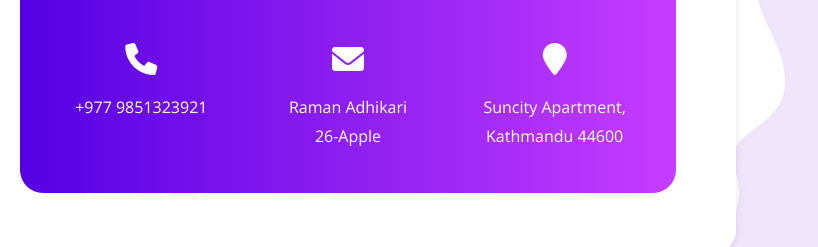
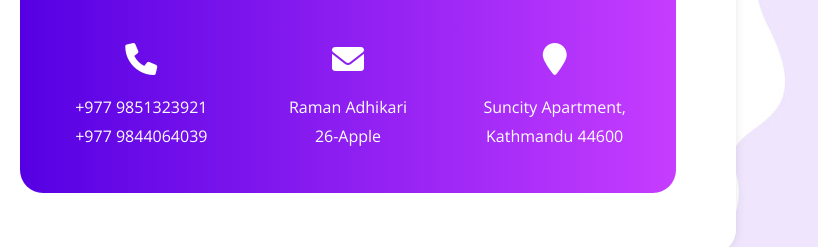
Before and after one commit to adhikareeprayush/26apple, a plain HTML site: page index.html in a window 1280 px wide. Shown: the part 4291-4538 px from the top of the page, 462-1280 px from the left. Drawn offline with nearby package versions, Linux system fonts and the light colour scheme.

Commit message:
Update index.html

```diff
--- a/index.html
+++ b/index.html
@@ -336,6 +336,7 @@ https://templatemo.com/tm-582-tale-seo-agency
                       <div class="info-item">
                         <i class="fa fa-phone"></i>
                         <h4><a href="#">+977 9851323921</a></h4>
+                         <h4><a href="#">+977 9844064039</a></h4>
                       </div>
                     </div>
                     <div class="col-lg-4">
```
